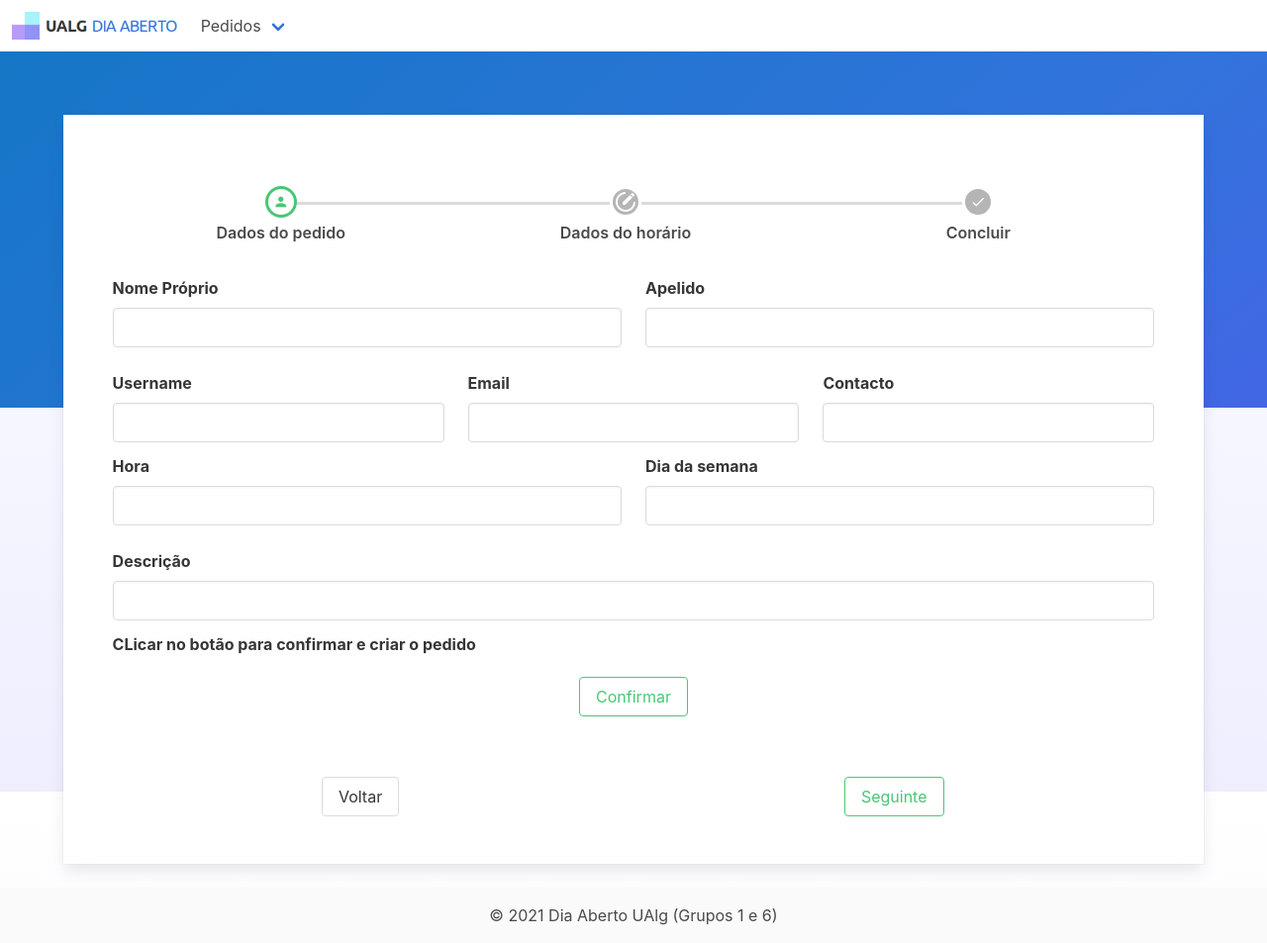
After one commit to dedeu99/LES_23_G16, a Django app: page /criar_pedido_horario in a window 1280 px wide. The commit adds this page. Shown: the whole page at 99% size. Run offline with Django 4.2, Linux system fonts and the light colour scheme; some libraries are stand-ins or nearby versions.

Commit message:
Template inicial da criação de um pedido de horário

```diff
--- /dev/null
+++ b/LES_23_G16/gestaoPedidos/Templates/gestaoPedidos/criar_pedido_horario.html
@@ -0,0 +1,170 @@
+
+{% extends 'home/index.html' %}
+
+
+
+{% block title %}- Criar Pedido de Horário{% endblock title %}
+
+
+{% block content %}
+
+    <div style="padding: 3rem 2vw 1rem;">
+        <form method="post" class="steps" id="stepsDemo">
+            <div class="step-item is-success is-active" data-step-id="0">
+                <div class="step-marker">
+                    <span class="icon">
+                        <i class="mdi mdi-account"></i>
+                    </span>
+                </div>
+                <div class="step-details">
+                    <p class="step-title">Dados do pedido</p>
+                </div>
+            </div>
+            <div class="step-item" data-step-id="1">
+                <div class="step-marker">
+                    <span class="icon">
+                        <i class="mdi mdi-circle-edit-outline mdi-24px"></i>
+                    </span>
+                </div>
+                <div class="step-details">
+                    <p class="step-title">Dados do horário</p>
+                </div>
+            </div>
+            <div class="step-item" data-step-id="2">
+                <div class="step-marker">
+                    <span class="icon">
+                        <i class="mdi mdi-check"></i>
+                    </span>
+                </div>
+                <div class="step-details">
+                    <p class="step-title">Concluir</p>
+                </div>
+            </div>
+
+            {% csrf_token %}
+            <div class="steps-content">
+                <div class="step-content is-active">
+                    <div class="columns">
+                        <div class="column">
+                            <div class="field">
+                                <label class="label">Nome Próprio</label>
+                                <div class="control is-clearfix">
+                                    <input name="first_name" class="input" id="id_first_name" value="{{form.first_name.value|default_if_none:"" }}" style="" type="text" maxlength="255">
+                                </div>
+                            </div>
+                        </div>
+                        <div class="column">
+                            <div class="field">
+                                <label class="label">Apelido</label>
+                                <div class="control is-clearfix">
+                                    <input name="last_name"class="input" id="id_last_name" style="" value="{{form.last_name.value|default_if_none:"" }}" type="text" maxlength="255">
+                                </div>
+                            </div>
+                        </div>
+                        <hr>
+                    </div>
+                    <div class="columns">
+                        <div class="column">
+                            <div class="field">
+                                <label class="label">Username</label>
+                                <div class="control is-clearfix">
+                                    <input  name="username" value="{{form.username.value|default_if_none:""}}" class="input"id="id_username" style="" type="text" maxlength="255">
+                                </div>
+                            </div>
+                        </div>
+                        <div class="column">
+                            <div class="field">
+                                <label class="label">Email</label>
+                                <div class="control is-clearfix">
+                                    <input class="input" name="email"id="id_email"value="{{form.email.value|default_if_none:"" }}" type="text" style="" maxlength="255"> <!----> <!----> <!---->
+                                </div>
+                            </div>
+                        </div>
+                        <div class="column">
+                            <div class="field">
+                                <label class="label">Contacto</label>
+                                <div class="control is-clearfix">
+                                    <input name="contacto" class="input" id="id_contacto"  value="{{form.contacto.value |default_if_none:"" }}"  style="" type="text" maxlength="255">
+                                </div>
+                            </div>
+                        </div>
+                        <hr>
+                    </div>
+                </div>
+                <div class="step-content is-active">
+                    <div class="columns">
+                        <div class="column">
+                            <div class="field">
+                                <label class="label">Hora</label>
+                                <div class="control is-clearfix">
+                                    <input name="first_name" class="input" id="id_first_name" value="{{form.first_name.value|default_if_none:"" }}" style="" type="text" maxlength="255">
+                                </div>
+                            </div>
+                        </div>
+                        <div class="column">
+                            <div class="field">
+                                <label class="label">Dia da semana</label>
+                                <div class="control is-clearfix">
+                                    <input name="last_name"class="input" id="id_last_name" style="" value="{{form.last_name.value|default_if_none:"" }}" type="text" maxlength="255">
+                                </div>
+                            </div>
+                        </div>
+                        <hr>
+                    </div>
+                    <div class="columns">
+                        <div class="column">
+                            <div class="field">
+                                <label class="label">Descrição</label>
+                                <div class="control is-clearfix">
+                                    <input  name="username" value="{{form.username.value|default_if_none:""}}" class="input"id="id_username" style="" type="text" maxlength="255">
+                                </div>
+                            </div>
+                        </div>
+                        <hr>
+                    </div>
+                </div>
+                <div class="step-content is-active">
+                    <div class="columns">
+                        <div class="column">
+                            <div class="field" >
+                                <label class="label">CLicar no botão para confirmar e criar o pedido</label>
+                                <div class="control is-clearfix" style="margin-top:2%;text-align:center;position:center;">
+                                    <button type="submit" class="button is-success is-outlined" >
+                                        <span>Confirmar</span>
+                                    </button>
+                                </div>
+                            </div>
+                        </div>
+                        <hr>
+                    </div>
+                </div>
+            </div>
+
+            <div style="margin-top:2%;text-align:center;position:center;" class="steps-actions">
+                <div class="steps-action">
+                    <button type="button" data-nav="previous" value="Voltar" class="button is-outlined" style="margin-right:5%" href="#">Voltar</button>
+                </div>
+                <div class="steps-action">
+                    <button style="" data-nav="next" href="#" class="button is-success is-outlined">
+                        <span>Seguinte</span>
+                    </button>
+                </div>
+            </div>
+
+        </form>
+    </div>
+
+{% endblock content %}
+{% block scripts %}
+<script src="https://code.jquery.com/jquery-3.3.1.min.js"></script>
+<script>
+    function voltar() {
+        location.href="/"
+    }
+    //bulmaSteps.attach();
+</script>
+<script src="https://cdn.jsdelivr.net/npm/bulma-steps@2.2.1/dist/js/bulma-steps.js"></script>
+<script>
+    var steps = bulmaSteps.attach();
+</script>
+{% endblock scripts %}
--- a/LES_23_G16/gestaoPedidos/models.py
+++ b/LES_23_G16/gestaoPedidos/models.py
@@ -6,7 +6,7 @@
 #   * Remove `managed = False` lines if you wish to allow Django to create, modify, and delete the table
 # Feel free to rename the models, but don't rename db_table values or field names.
 from django.db import models
-
+#from django.utils.functional import cached_property
 
 class Campus(models.Model):
     id = models.AutoField(db_column='ID', primary_key=True)  # Field name made lowercase.
@@ -120,11 +120,12 @@ class Pedido(models.Model):
     datevalidation = models.CharField(db_column='DateValidation', max_length=255)  # Field name made lowercase.
     #dataAlvo : data em que entra em vigor
 
+    @property
     def get_tipo_pedido(self):
         if PedidoHorario.objects.filter(pedidoid=self.id).exists():
             return 'Horário'
         if Outros.objects.filter(pedidoid=self.id).exists():
-            return 'Horário'
+            return 'Outros'
         if PedidoSala.objects.filter(pedidoid=self.id).exists():
             return 'Sala'
         if PedidoUc.objects.filter(pedidoid=self.id).exists():
--- a/LES_23_G16/gestaoPedidos/urls.py
+++ b/LES_23_G16/gestaoPedidos/urls.py
@@ -15,10 +15,11 @@ Including another URLconf
 """
 
 from django.urls import path
-from .views import consultar_pedidos
+from .views import consultar_pedidos,criar_pedido_horario
 
 app_name = 'gestaoPedidos'
 
 urlpatterns = [
-	path("consultar_pedidos",consultar_pedidos.as_view(), name="consultar_pedidos")
+    path("consultar_pedidos",consultar_pedidos.as_view(), name="consultar_pedidos"),
+	path("criar_pedido_horario",criar_pedido_horario, name="criar_pedido_horario")
 ]
--- a/LES_23_G16/gestaoPedidos/views.py
+++ b/LES_23_G16/gestaoPedidos/views.py
@@ -38,3 +38,8 @@ class consultar_pedidos(SingleTableMixin, FilterView):
     #     context = self.get_context_data(**kwargs)
     #     context['table'] = data
     #     return self.render_to_response(context)
+
+
+def criar_pedido_horario(request):
+    return render(request=request,
+                template_name="gestaoPedidos/criar_pedido_horario.html")
--- a/LES_23_G16/home/Templates/home/navbar.html
+++ b/LES_23_G16/home/Templates/home/navbar.html
@@ -21,6 +21,7 @@
         </a>
         <div class="navbar-dropdown">
           <a href="{% url 'gestaoPedidos:consultar_pedidos' %}" class="navbar-item">Consultar todos os pedidos</a>
+          <a href="{% url 'gestaoPedidos:criar_pedido_horario' %}" class="navbar-item">Criar Pedido de Horário</a>
 
         </div>
       </div>
```
Also changed, not shown: LES_23_G16/gestaoPedidos/tables.py (+21 -16 lines), 2 other files.
